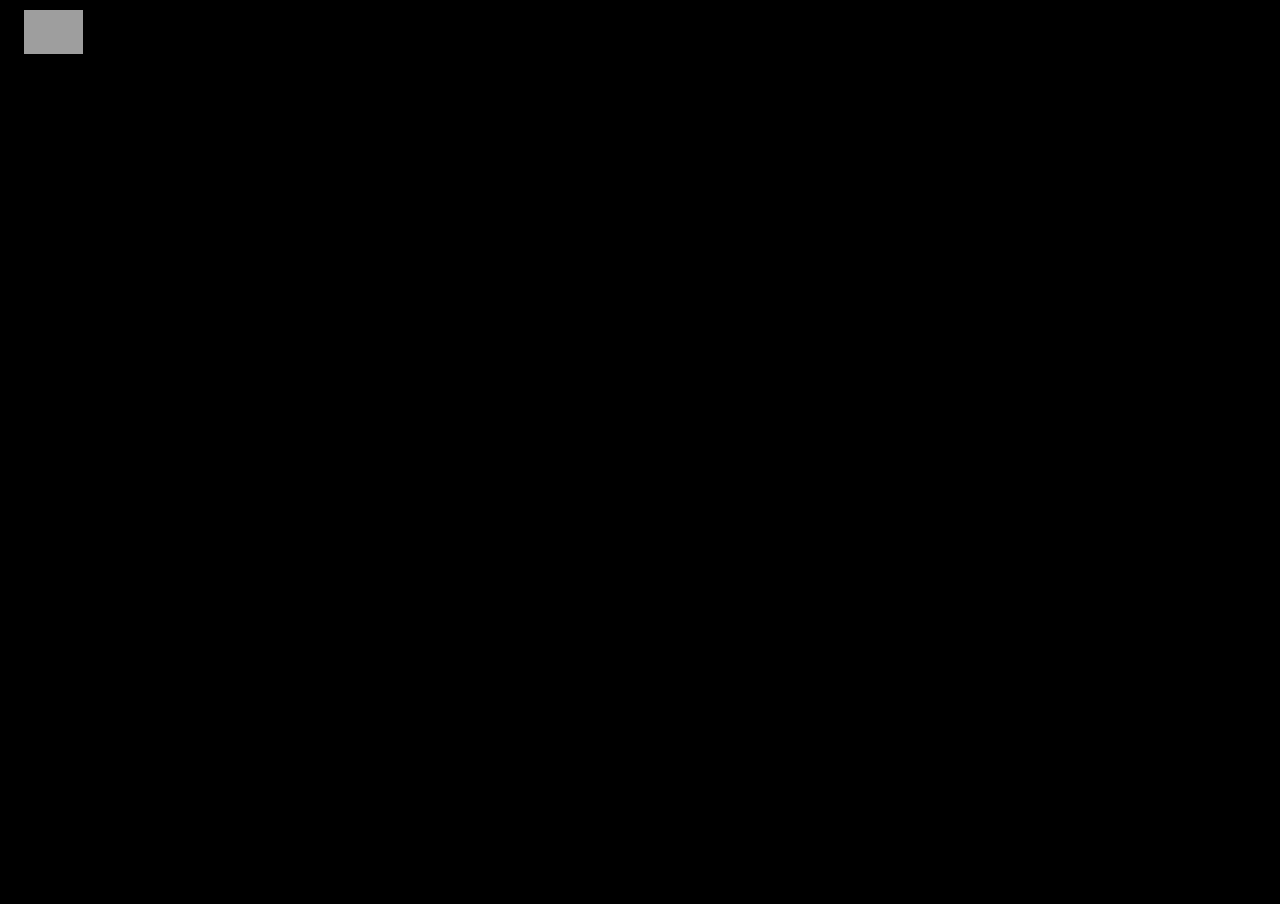
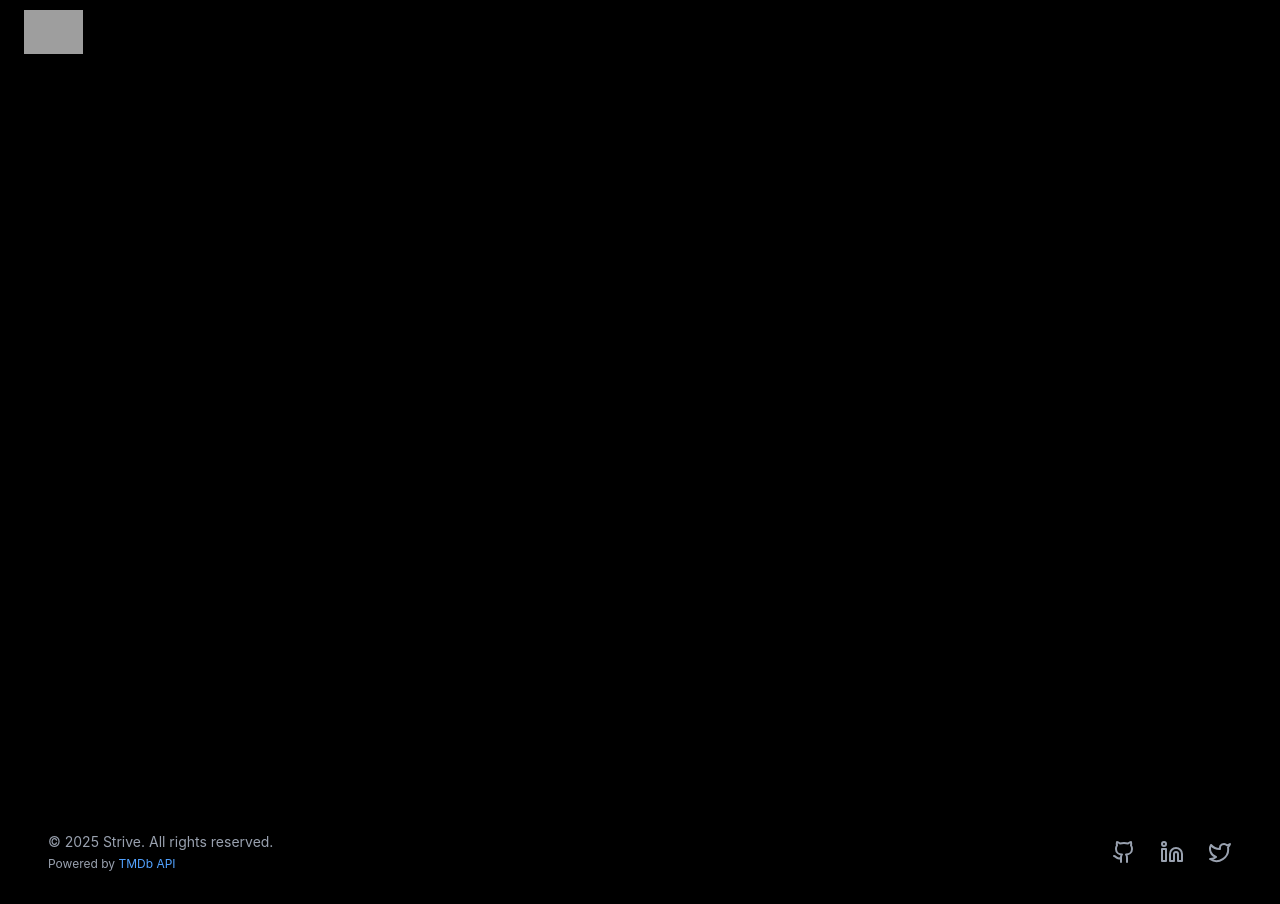
Before and after one commit to al0nec0der/StrIve, a React (Vite) app: page / in a window 1280 px wide. Before the commit the page ends 800 px from the top, so only its background shows below. Built offline with nearby package versions, Linux system fonts and the light colour scheme; no server answers; grey boxes are pictures that could not be loaded.

Commit message:
feat: add Footer component and integrate IMDb ratings for movies and TV shows

```diff
--- a/src/components/Body.jsx
+++ b/src/components/Body.jsx
@@ -7,6 +7,7 @@
 import MoviePlayer from "./MoviePlayer";
 import TVShowDetails from "./TVShowDetails";
 import { RouterProvider } from "react-router-dom";
+import Footer from "./Footer";
 import { useEffect } from "react";
 import { onAuthStateChanged } from "firebase/auth";
 import { auth } from "../util/firebase";
@@ -75,6 +76,7 @@
   return (
     <div>
       <RouterProvider router={appRouter} />
+      <Footer />
     </div>
   );
 };
--- /dev/null
+++ b/src/components/Footer.jsx
@@ -0,0 +1,59 @@
+
+import React from "react";
+import { Github, Linkedin, Twitter } from "lucide-react";
+
+const Footer = () => {
+  return (
+    <footer className="bg-black text-gray-400 py-8 px-12">
+      <div className="max-w-7xl mx-auto flex flex-col md:flex-row justify-between items-center">
+        <div className="text-center md:text-left mb-4 md:mb-0">
+          <p className="text-sm">
+            &copy; {new Date().getFullYear()} Strive. All rights reserved.
+          </p>
+          <p className="text-xs mt-1">
+            Powered by{" "}
+            <a
+              href="https://www.themoviedb.org/"
+              target="_blank"
+              rel="noopener noreferrer"
+              className="text-blue-400 hover:underline"
+            >
+              TMDb API
+            </a>
+          </p>
+        </div>
+        <div className="flex gap-6">
+          <a
+            href="https://github.com/"
+            target="_blank"
+            rel="noopener noreferrer"
+            className="hover:text-white transition-colors"
+            aria-label="GitHub"
+          >
+            <Github className="w-6 h-6" />
+          </a>
+          <a
+            href="https://www.linkedin.com/"
+            target="_blank"
+            rel="noopener noreferrer"
+            className="hover:text-white transition-colors"
+            aria-label="LinkedIn"
+          >
+            <Linkedin className="w-6 h-6" />
+          </a>
+          <a
+            href="https://twitter.com/"
+            target="_blank"
+            rel="noopener noreferrer"
+            className="hover:text-white transition-colors"
+            aria-label="Twitter"
+          >
+            <Twitter className="w-6 h-6" />
+          </a>
+        </div>
+      </div>
+    </footer>
+  );
+};
+
+export default Footer;
--- a/src/components/MovieDetails.jsx
+++ b/src/components/MovieDetails.jsx
@@ -5,6 +5,7 @@
 import { addToList } from "../util/firestoreService";
 import Header from "./Header";
 import { Play, Plus, Star } from "lucide-react";
+import useImdbRating from "../hooks/useImdbRating";
 
 const MovieDetails = () => {
   const { movieId } = useParams();
@@ -12,6 +13,7 @@
   const [loading, setLoading] = useState(true);
   const navigate = useNavigate();
   const user = useSelector((store) => store.user.user);
+  const imdbRating = useImdbRating(movieId, "movie");
 
   useEffect(() => {
     fetchMovieDetails();
@@ -123,7 +125,7 @@
               </span>
               <span className="text-white flex items-center">
                 <Star className="w-5 h-5 mr-1 text-yellow-400 fill-yellow-400" />
-                {movieDetails.vote_average?.toFixed(1)}/10
+                {imdbRating ? imdbRating : `${movieDetails.vote_average?.toFixed(1)}/10`}
               </span>
               <span className="text-white">
                 {Math.floor(movieDetails.runtime / 60)}h {movieDetails.runtime % 60}m
--- a/src/components/SecondaryContainer.jsx
+++ b/src/components/SecondaryContainer.jsx
@@ -2,6 +2,7 @@
 import { useSelector } from "react-redux";
 import { useNavigate } from "react-router-dom";
 import { Star, Flame, Play, Calendar } from "lucide-react";
+import useImdbRating from "../hooks/useImdbRating";
 
 const SecondaryContainer = () => {
   const movies = useSelector((store) => store.movies);
@@ -11,6 +12,8 @@
 
   const MovieCard = ({ movie }) => {
     if (!movie.poster_path) return null;
+
+    const imdbRating = useImdbRating(movie.id, "movie");
 
     const handleMovieClick = () => {
       console.log(
@@ -51,7 +54,7 @@
           {/* Rating badge */}
           <div className="absolute top-2 left-2 bg-black/70 text-white text-xs px-2 py-1 rounded flex items-center">
             <Star className="w-3 h-3 mr-1 text-yellow-400 fill-yellow-400" />
-            {movie.vote_average.toFixed(1)}
+            {imdbRating ? imdbRating : movie.vote_average.toFixed(1)}
           </div>
         </div>
 
--- a/src/components/TVShowCard.jsx
+++ b/src/components/TVShowCard.jsx
@@ -2,10 +2,12 @@
 import { useNavigate } from "react-router-dom";
 import { IMG_CDN_URL } from "../util/constants";
 import { Star, Play, Tv } from "lucide-react";
+import useImdbRating from "../hooks/useImdbRating";
 
 const TVShowCard = ({ tvShow }) => {
   if (!tvShow.poster_path) return null;
 
+  const imdbRating = useImdbRating(tvShow.id, "tv");
   const navigate = useNavigate();
 
   const handleClick = () => {
@@ -46,7 +48,7 @@
         {/* Rating badge */}
         <div className="absolute top-2 left-2 bg-black/70 text-white text-xs px-2 py-1 rounded flex items-center">
           <Star className="w-3 h-3 mr-1 text-yellow-400 fill-yellow-400" />
-          {tvShow.vote_average?.toFixed(1)}
+          {imdbRating ? imdbRating : tvShow.vote_average?.toFixed(1)}
         </div>
       </div>
 
--- a/src/components/TVShowDetails.jsx
+++ b/src/components/TVShowDetails.jsx
@@ -11,6 +11,7 @@
 import TVShowPlayer from "./TVShowPlayer";
 import Header from "./Header";
 import { ArrowLeft, Play, Plus, Star } from "lucide-react";
+import useImdbRating from "../hooks/useImdbRating";
 
 const TVShowDetails = () => {
   const { tvId } = useParams();
@@ -18,6 +19,7 @@
   const [showPlayer, setShowPlayer] = useState(false);
   const [selectedEpisode, setSelectedEpisode] = useState(null);
   const [isLoading, setIsLoading] = useState(true);
+  const imdbRating = useImdbRating(tvId, "tv");
 
   const dispatch = useDispatch();
   const user = useSelector((store) => store.user.user);
@@ -159,7 +161,7 @@
                 </span>
                 <span className="text-white flex items-center">
                   <Star className="w-5 h-5 mr-1 text-yellow-400 fill-yellow-400" />
-                  {tvShowDetails?.vote_average?.toFixed(1)}/10
+                  {imdbRating ? imdbRating : `${tvShowDetails?.vote_average?.toFixed(1)}/10`}
                 </span>
                 <span className="text-white">
                   {tvShowDetails?.number_of_seasons} Seasons
--- /dev/null
+++ b/src/hooks/useImdbRating.js
@@ -0,0 +1,51 @@
+
+import { useState, useEffect } from "react";
+
+// IMPORTANT: Move this to a .env file
+const OMDb_API_KEY = "your_omdb_api_key";
+
+const useImdbRating = (tmdbId, mediaType) => {
+  const [imdbRating, setImdbRating] = useState(null);
+
+  useEffect(() => {
+    const fetchImdbRating = async () => {
+      try {
+        // 1. Get IMDb ID from TMDb API
+        const tmdbResponse = await fetch(
+          `https://api.themoviedb.org/3/${mediaType}/${tmdbId}/external_ids`,
+          {
+            method: "GET",
+            headers: {
+              accept: "application/json",
+              Authorization:
+                "Bearer eyJhbGciOiJIUzI1NiJ9.eyJhdWQiOiI4Y2E2MDQ4ZDM4ZjJkN2Y5Y2ZmMjU4Y2IzZGQwN2YxMyIsInN1YiI6IjY1Y2EwMWYxYmYwZjYzMDE4NTI4YjYxOCIsInNjb3BlcyI6WyJhcGlfcmVhZCJdLCJ2ZXJzaW9uIjoxfQ.3bAx3yP-j_30K3YxMv0C3n-Hi0hH6hr_i_n5p_gJ1YI",
+            },
+          }
+        );
+        const tmdbData = await tmdbResponse.json();
+        const imdbId = tmdbData.imdb_id;
+
+        if (imdbId) {
+          // 2. Get IMDb rating from OMDb API
+          const omdbResponse = await fetch(
+            `http://www.omdbapi.com/?i=${imdbId}&apikey=${OMDb_API_KEY}`
+          );
+          const omdbData = await omdbResponse.json();
+          if (omdbData.imdbRating && omdbData.imdbRating !== "N/A") {
+            setImdbRating(omdbData.imdbRating);
+          }
+        }
+      } catch (error) {
+        console.error("Error fetching IMDb rating:", error);
+      }
+    };
+
+    if (tmdbId) {
+      fetchImdbRating();
+    }
+  }, [tmdbId, mediaType]);
+
+  return imdbRating;
+};
+
+export default useImdbRating;
```
